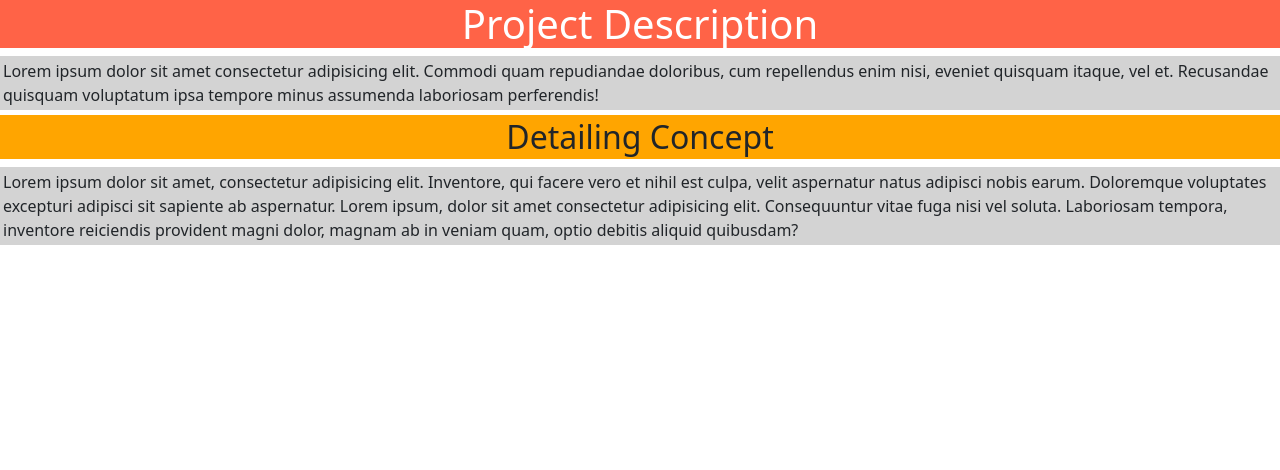
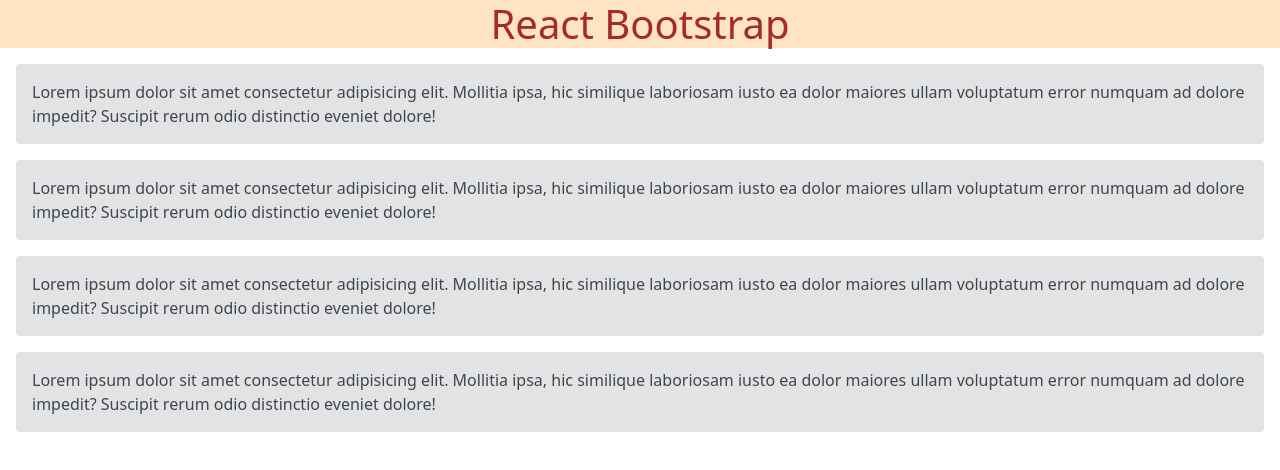
Before and after one commit to suryapampana/React-app2, a React (Create React App) app: page / in a window 1280 px wide. Shown: the top 470 px of the page. Built offline with nearby package versions, Linux system fonts and the light colour scheme.

Commit message:
list para

```diff
--- a/src/App.css
+++ b/src/App.css
@@ -14,6 +14,8 @@
 
 .App {
   text-align: center;
+  color: brown;
+  background-color: bisque;
 }
 
 .App-logo {
--- a/src/App.js
+++ b/src/App.js
@@ -1,41 +1,24 @@
 import logo from "./logo.svg";
 import "./App.css";
+import { useState } from "react";
 
 export default function App() {
+  const [list] = useState([1, 1, 1, 1]);
+
   return (
     <div>
-      <h1 style={{ background: "tomato", color: "white", textAlign: "center" }}>
-        Project Description
+      <h1 className="bg-light text-danger p-3 sticky-top" className="App">
+        React Bootstrap
       </h1>
 
-      <div
-        style={{ background: "lightgrey", padding: "3px", marginBottom: "5px" }}
-      >
-        Lorem ipsum dolor sit amet consectetur adipisicing elit. Commodi quam
-        repudiandae doloribus, cum repellendus enim nisi, eveniet quisquam
-        itaque, vel et. Recusandae quisquam voluptatum ipsa tempore minus
-        assumenda laboriosam perferendis!
-      </div>
-
-      <h2
-        style={{
-          background: "orange",
-          padding: "3px",
-          margintop: "5px",
-          textAlign: "center",
-        }}
-      >
-        Detailing Concept
-      </h2>
-      <div style={{ background: "lightgrey", padding: "3px" }}>
-        Lorem ipsum dolor sit amet, consectetur adipisicing elit. Inventore, qui
-        facere vero et nihil est culpa, velit aspernatur natus adipisci nobis
-        earum. Doloremque voluptates excepturi adipisci sit sapiente ab
-        aspernatur. Lorem ipsum, dolor sit amet consectetur adipisicing elit.
-        Consequuntur vitae fuga nisi vel soluta. Laboriosam tempora, inventore
-        reiciendis provident magni dolor, magnam ab in veniam quam, optio
-        debitis aliquid quibusdam?
-      </div>
+      {list.map((item, index) => (
+        <div key={index} className="alert-secondary p-3 m-3 rounded">
+          Lorem ipsum dolor sit amet consectetur adipisicing elit. Mollitia
+          ipsa, hic similique laboriosam iusto ea dolor maiores ullam voluptatum
+          error numquam ad dolore impedit? Suscipit rerum odio distinctio
+          eveniet dolore!
+        </div>
+      ))}
     </div>
   );
 }
```
